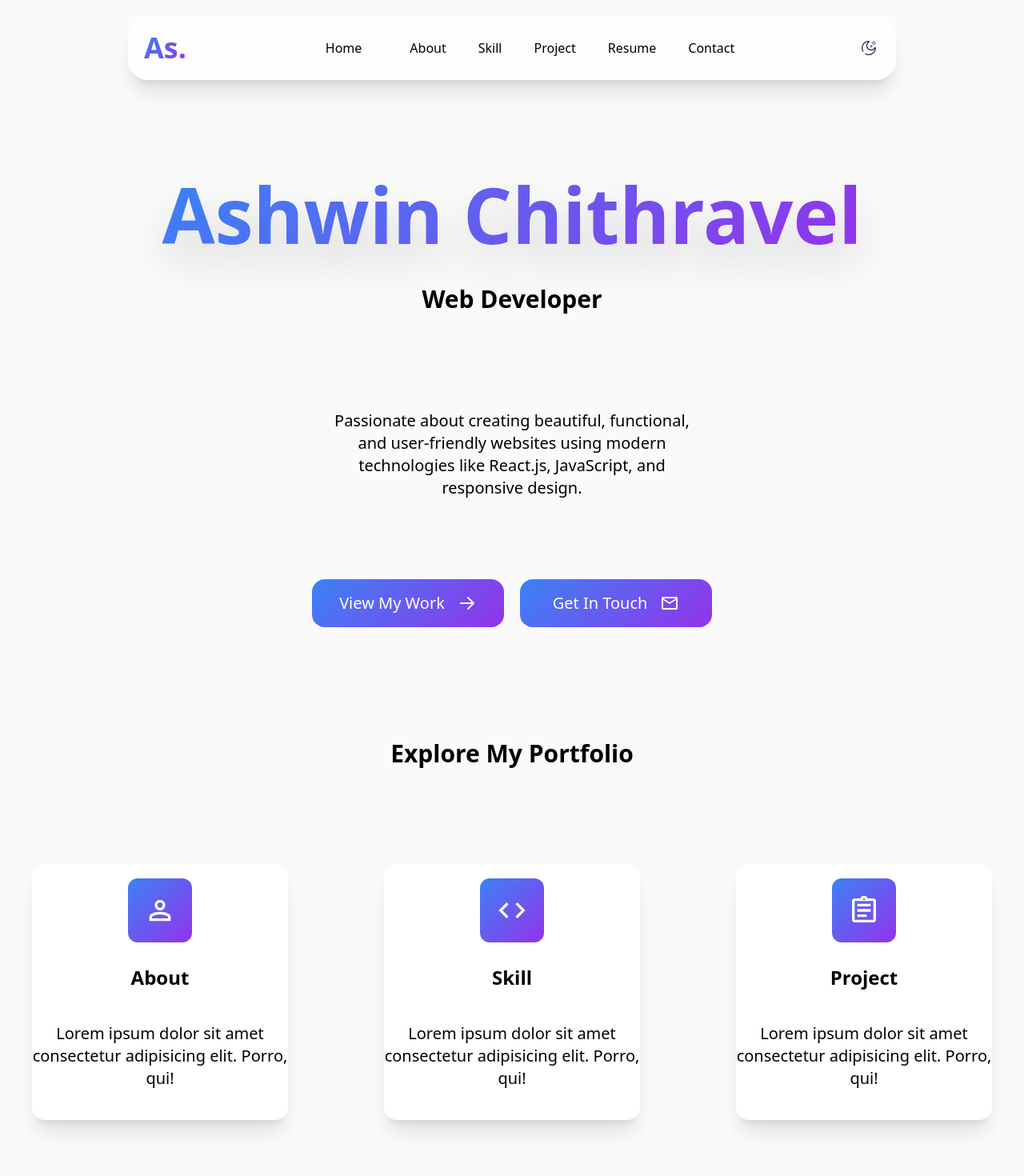
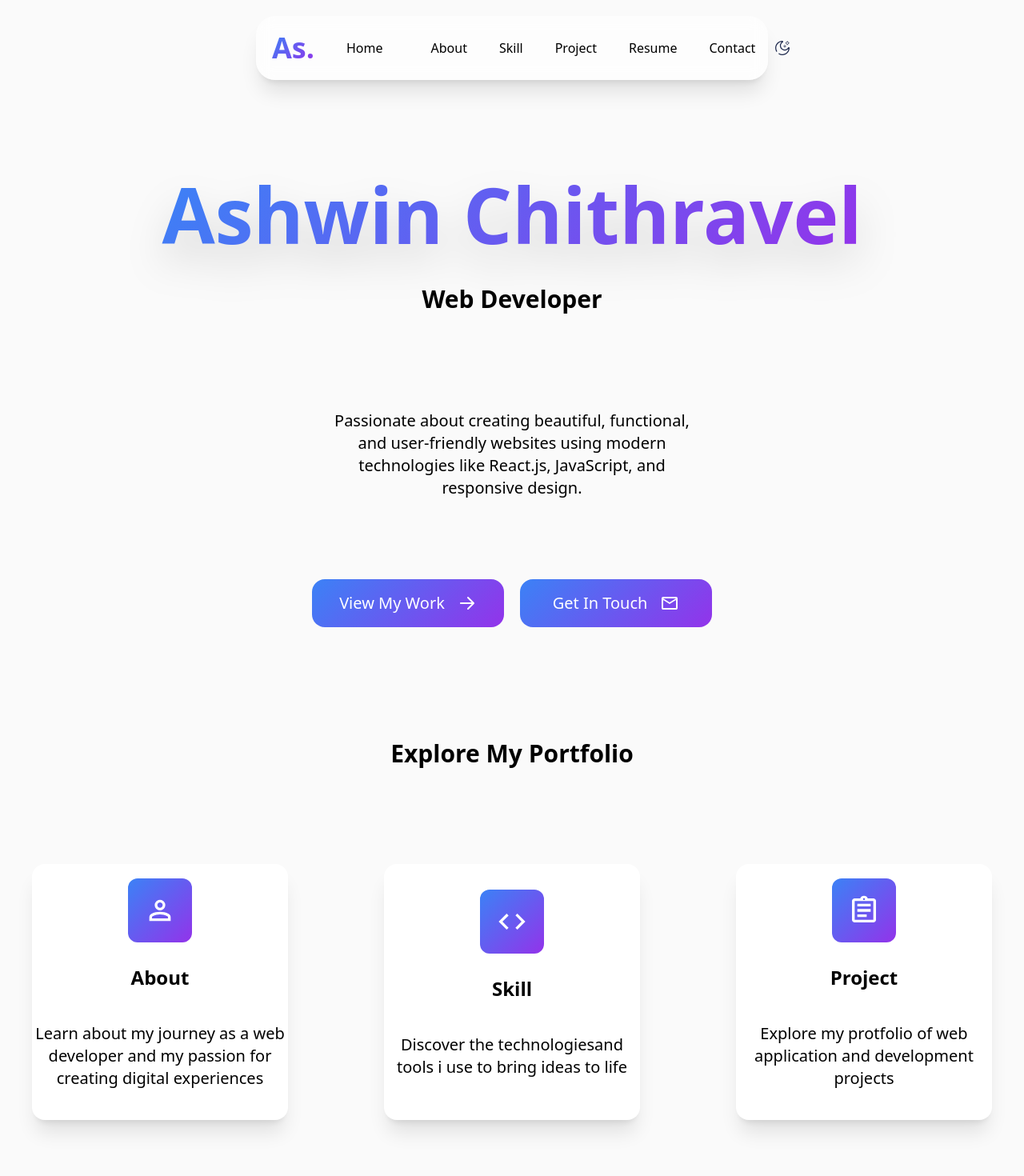
Before and after one commit to ashwinc247/Ashwin-Portfolio, a React (Vite) app: page / in a window 1280 px wide. Shown: the top 1470 px of the page at 80% size. Built offline with nearby package versions, Linux system fonts and the light colour scheme.

Commit message:
checking...

```diff
--- a/src/App.css
+++ b/src/App.css
@@ -19,7 +19,7 @@
     --color-MutedGray: rgb(100, 116, 139);
 
 }
-html,div,ul,p,h1,form{
+html,div,ul,p,h1,form,svg{
   transition: background-color .5s ease, color .5s ease;
 }
 @custom-variant dark (&:where(.dark, .dark *));
--- a/src/Component/Home.jsx
+++ b/src/Component/Home.jsx
@@ -71,17 +71,17 @@ export const Home = () => {
                     <div className="h-80 w-80 bg-PureWhite dark:bg-[#41455adc] shadow-xl rounded-2xl flex flex-col justify-center mx-5 ">
                         <svg className="h-20 w-20 mx-auto mb-7 p-5  bg-[linear-gradient(135deg,#3b82f6,#9333ea)] rounded-xl" xmlns="http://www.w3.org/2000/svg" viewBox="0 -960 960 960" fill="#FFFFFF"><path d="M480-480q-66 0-113-47t-47-113q0-66 47-113t113-47q66 0 113 47t47 113q0 66-47 113t-113 47ZM160-160v-112q0-34 17.5-62.5T224-378q62-31 126-46.5T480-440q66 0 130 15.5T736-378q29 15 46.5 43.5T800-272v112H160Zm80-80h480v-32q0-11-5.5-20T700-306q-54-27-109-40.5T480-360q-56 0-111 13.5T260-306q-9 5-14.5 14t-5.5 20v32Zm240-320q33 0 56.5-23.5T560-640q0-33-23.5-56.5T480-720q-33 0-56.5 23.5T400-640q0 33 23.5 56.5T480-560Zm0-80Zm0 400Z" /></svg>
                         <h1 className="text-2xl font-bold mb-10">About</h1>
-                        <p className="text-xl mb-5">Lorem ipsum dolor sit amet consectetur adipisicing elit. Porro, qui!</p>
+                        <p className="text-xl mb-5">Learn about my journey as a web developer and my passion for creating digital experiences</p>
                     </div>
                     <div className="h-80 w-80 bg-PureWhite dark:bg-[#41455adc] shadow-xl rounded-2xl flex flex-col justify-center mx-5">
                         <svg className="h-20 w-20 mx-auto mb-7 p-5   bg-[linear-gradient(135deg,#3b82f6,#9333ea)] rounded-xl" xmlns="http://www.w3.org/2000/svg" height="24px" viewBox="0 -960 960 960" width="24px" fill="#FFFFFF"><path d="M320-240 80-480l240-240 57 57-184 184 183 183-56 56Zm320 0-57-57 184-184-183-183 56-56 240 240-240 240Z" /></svg>
                         <h1 className="text-2xl font-bold mb-10">Skill</h1>
-                        <p className="text-xl mb-5">Lorem ipsum dolor sit amet consectetur adipisicing elit. Porro, qui!</p>
+                        <p className="text-xl mb-5 mx-2">Discover the technologiesand tools i use to bring ideas to life</p>
                     </div>
                     <div className="h-80 w-80 bg-PureWhite dark:bg-[#41455adc] shadow-xl rounded-2xl flex flex-col justify-center mx-5">
                         <svg className="h-20 w-20 mx-auto mb-7 p-5  bg-[linear-gradient(135deg,#3b82f6,#9333ea)] rounded-xl" xmlns="http://www.w3.org/2000/svg" height="24px" viewBox="0 -960 960 960" width="24px" fill="#FFFFFF"><path d="M200-120q-33 0-56.5-23.5T120-200v-560q0-33 23.5-56.5T200-840h168q13-36 43.5-58t68.5-22q38 0 68.5 22t43.5 58h168q33 0 56.5 23.5T840-760v560q0 33-23.5 56.5T760-120H200Zm0-80h560v-560H200v560Zm80-80h280v-80H280v80Zm0-160h400v-80H280v80Zm0-160h400v-80H280v80Zm200-190q13 0 21.5-8.5T510-820q0-13-8.5-21.5T480-850q-13 0-21.5 8.5T450-820q0 13 8.5 21.5T480-790ZM200-200v-560 560Z" /></svg>
                         <h1 className="text-2xl font-bold mb-10">Project</h1>
-                        <p className="text-xl mb-5">Lorem ipsum dolor sit amet consectetur adipisicing elit. Porro, qui!</p>
+                        <p className="text-xl mb-5">Explore my protfolio of web application and development projects</p>
                     </div>
                 </div>
             </div>
--- a/src/Component/Navbar.jsx
+++ b/src/Component/Navbar.jsx
@@ -1,5 +1,5 @@
 
-import { p } from "motion/react-client"
+// import { p } from "motion/react-client"
 import { useState, useEffect } from "react"
 import { Link } from "react-router"
 
@@ -65,13 +65,13 @@ export const Navbar = () => {
 
 
         <>
-            <div className="navbar dark:bg-[rgb(26, 27, 35)] bg-[#ffffff9d] dark:bg-[#41455adc] w-3/4 md:w-3/4 m-auto mt-5 sticky rounded-3xl backdrop-blur-[10px] flex justify-between p-5 items-center  top-0  shadow-xl z-50">
-                <div className="text-4xl   bg-[linear-gradient(135deg,#3b82f6,#9333ea)] bg-clip-text text-transparent font-bold select-none">
+            <div className="navbar dark:bg-[rgb(26, 27, 35)] bg-[#ffffff9d] dark:bg-[#41455adc] w-3/4 md:w-2/4 m-auto mt-5 sticky rounded-3xl backdrop-blur-[10px] flex  justify-between p-5 items-center  top-0  shadow-xl z-50">
+                <div className="text-4xl   bg-[linear-gradient(135deg,#3b82f6,#9333ea)] bg-clip-text  text-transparent font-bold select-none">
                     As.
                 </div>
 
 
-                <div className="hidden md:block font-medium">
+                <div className="hidden md:block font-medium text-wrap">
                     <Link to="/" className="mx-10  text-md">Home</Link>
                     <Link to="/about" className="mx-5 text-md">About</Link>
                     <Link to="/skill" className="mx-5 text-md">Skill</Link>
@@ -85,7 +85,7 @@ export const Navbar = () => {
                         <svg
 
                             className="h-7 w-7 hidden md:block" viewBox="0 0 24 24" fill="none" xmlns="http://www.w3.org/2000/svg">
-                            <path d="M12 3V4M12 20V21M4 12H3M6.31412 6.31412L5.5 5.5M17.6859 6.31412L18.5 5.5M6.31412 17.69L5.5 18.5001M17.6859 17.69L18.5 18.5001M21 12H20M16 12C16 14.2091 14.2091 16 12 16C9.79086 16 8 14.2091 8 12C8 9.79086 9.79086 8 12 8C14.2091 8 16 9.79086 16 12Z" stroke="#fff" stroke-width="2" stroke-linecap="round" stroke-linejoin="round" />
+                            <path d="M12 3V4M12 20V21M4 12H3M6.31412 6.31412L5.5 5.5M17.6859 6.31412L18.5 5.5M6.31412 17.69L5.5 18.5001M17.6859 17.69L18.5 18.5001M21 12H20M16 12C16 14.2091 14.2091 16 12 16C9.79086 16 8 14.2091 8 12C8 9.79086 9.79086 8 12 8C14.2091 8 16 9.79086 16 12Z" stroke="#fff" strokeWidth="2" strokeLinecap="round" strokeLinejoin="round" />
                         </svg>
                         :
                         <svg className="h-7 w-7 p-1 hidden md:block" viewBox="0 0 24 24" fill="none" xmlns="http://www.w3.org/2000/svg">
@@ -108,23 +108,23 @@ export const Navbar = () => {
 
 
             </div>
-            <div className={active} >
 
-                <div onClick={() => { setActive("hidden") }} className="m-auto mt-5 dark:bg-[#41455adc] top-10 rounded-3xl backdrop-blur-[10px] bg-[#ffffffc5] w-3/4  md:hidden z-20 font-medium  px-20 py-10  shadow-2xl flex flex-col justify-center items-center  ">
 
-                    <Link to="/" className="my-5 text-xl ">Home</Link>
-                    <Link to="/about" className="my-5 text-xl">About</Link>
-                    <Link to="/skill" className="my-5 text-xl">Skill</Link>
-                    <Link to="/project" className="my-5 text-xl">Project</Link>
-                    <Link to="/resume" className="my-5 text-xl" >Resume</Link>
-                    <Link to="/contact" className="my-5 text-xl ">Contact</Link>
+                <div  className={active +' m-auto sticky  top-25   backdrop-blur-[10px] z-20   mt-5 dark:bg-[#41455adc]  rounded-3xl  bg-[#ffffffc5] w-3/4  md:hidden  font-medium  px-20 py-10  shadow-2xl flex flex-col justify-center items-center'}>
+
+                    <Link to="/" className="my-5 text-xl " onClick={() => { setActive("hidden") }}>Home</Link>
+                    <Link to="/about" className="my-5 text-xl" onClick={() => { setActive("hidden") }}>About</Link>
+                    <Link to="/skill" className="my-5 text-xl" onClick={() => { setActive("hidden") }}>Skill</Link>
+                    <Link to="/project" className="my-5 text-xl" onClick={() => { setActive("hidden") }}>Project</Link>
+                    <Link to="/resume" className="my-5 text-xl" onClick={() => { setActive("hidden") }}>Resume</Link>
+                    <Link to="/contact" className="my-5 text-xl " onClick={() => { setActive("hidden") }}>Contact</Link>
                     <div onClick={toggle}
-                        className=" border-2 p-3  rounded-xl  mt-3 cursor-pointer">
+                        className=" border-1 p-2  rounded-4xl  mt-3 cursor-pointer">
                         {theme == "dark" ?
                             <div className="flex items-center gap-1"><svg
 
                                 className="h-7 w-7 " viewBox="0 0 24 24" fill="none" xmlns="http://www.w3.org/2000/svg">
-                                <path d="M12 3V4M12 20V21M4 12H3M6.31412 6.31412L5.5 5.5M17.6859 6.31412L18.5 5.5M6.31412 17.69L5.5 18.5001M17.6859 17.69L18.5 18.5001M21 12H20M16 12C16 14.2091 14.2091 16 12 16C9.79086 16 8 14.2091 8 12C8 9.79086 9.79086 8 12 8C14.2091 8 16 9.79086 16 12Z" stroke="#fff" stroke-width="2" stroke-linecap="round" stroke-linejoin="round" />
+                                <path d="M12 3V4M12 20V21M4 12H3M6.31412 6.31412L5.5 5.5M17.6859 6.31412L18.5 5.5M6.31412 17.69L5.5 18.5001M17.6859 17.69L18.5 18.5001M21 12H20M16 12C16 14.2091 14.2091 16 12 16C9.79086 16 8 14.2091 8 12C8 9.79086 9.79086 8 12 8C14.2091 8 16 9.79086 16 12Z" stroke="#fff" strokeWidth="2" strokeLinecap="round" strokeLinejoin="round" />
                             </svg>
                                 <p className="text-ms font-normal">Light Mode</p>
 
@@ -145,7 +145,7 @@ export const Navbar = () => {
                 </div>
 
 
-            </div>
+
         </>
     )
 }
```
Also changed, not shown: src/Component/Contact.jsx (+3 -3 lines), src/input.css (line endings or trailing spaces).
